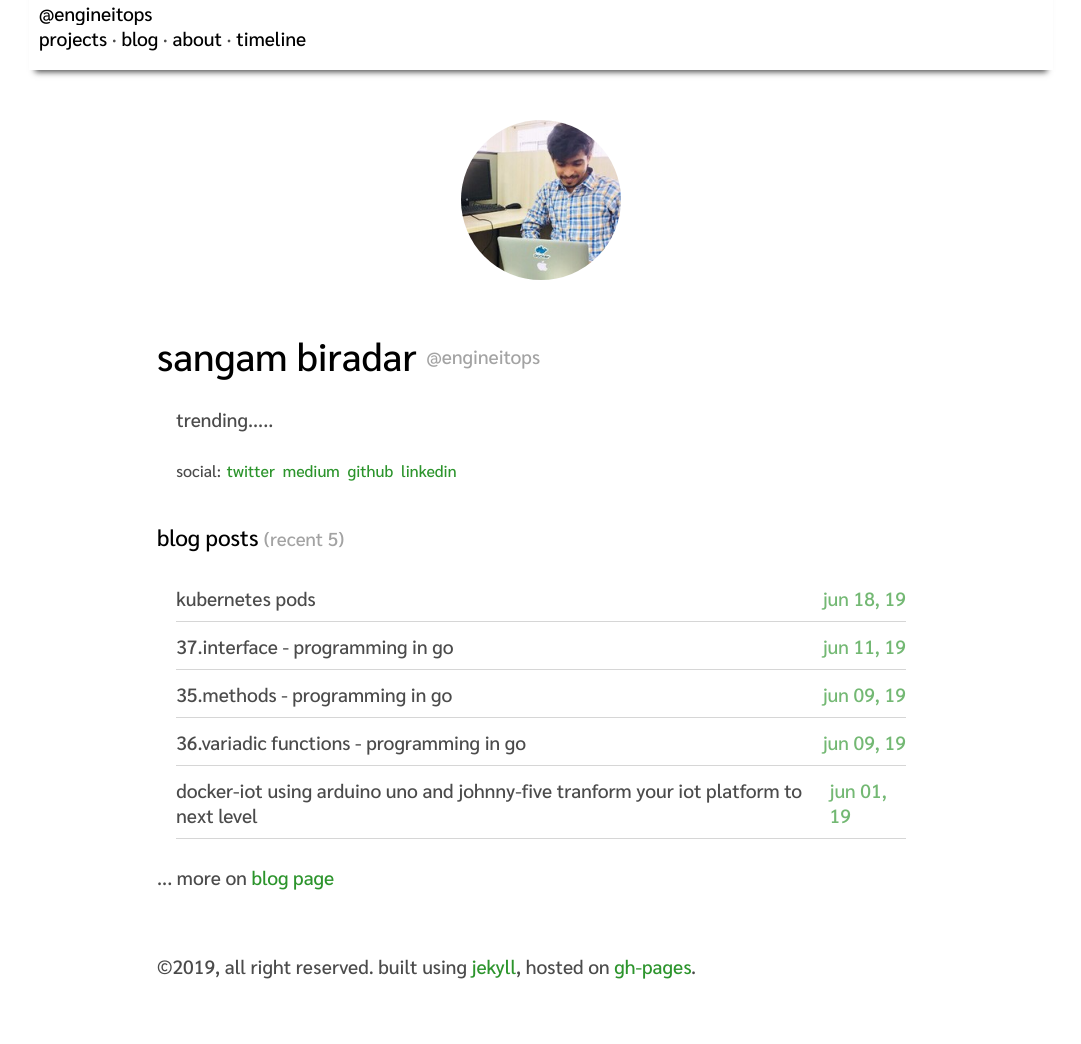
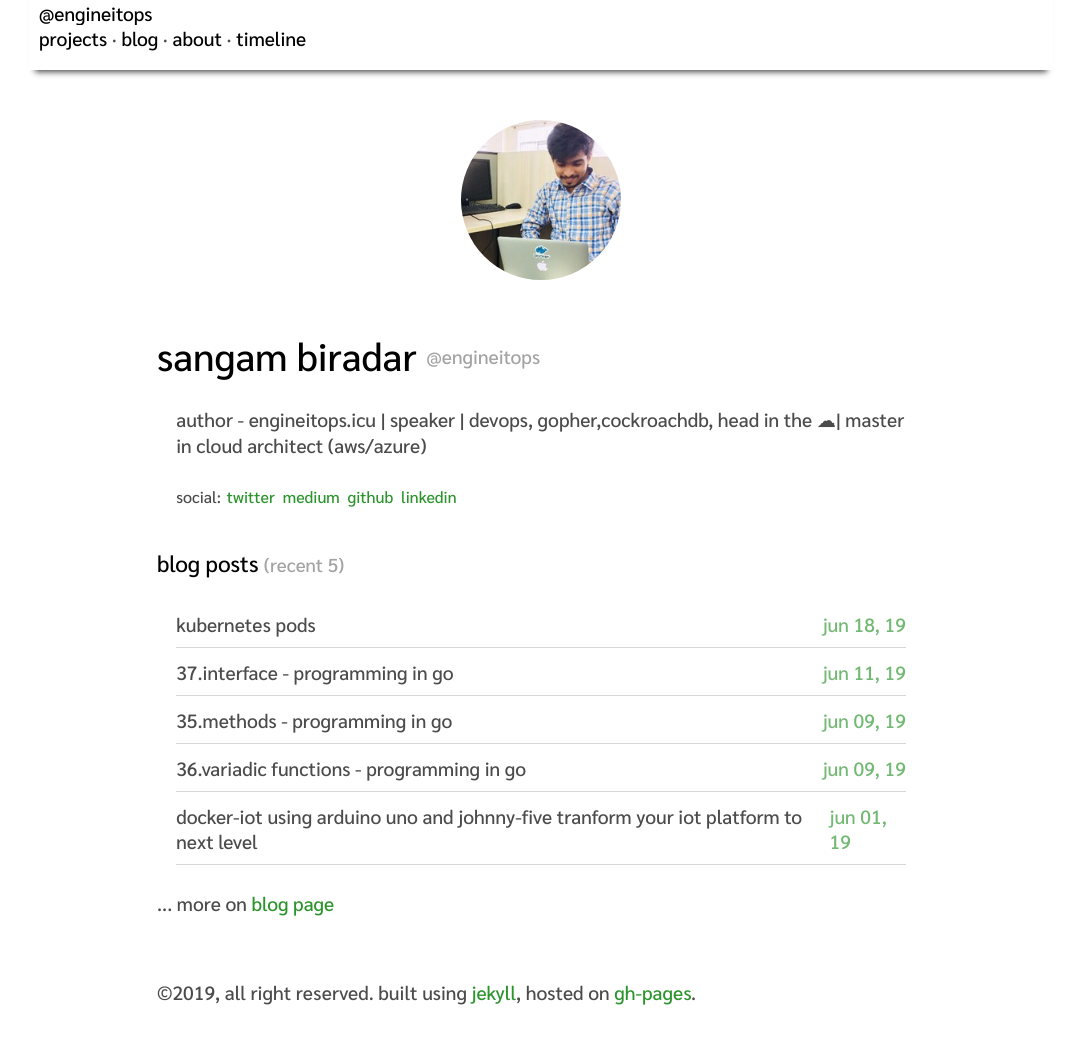
Before and after one commit to EngineITOps/EngineITOps.github.io, a Jekyll site: the page built from index.html, in a window 1280 px wide, cut to the strip 66-1134 px from the top of the page. Shown: the top 1044 px of the strip, without its empty margins (99-1180 px from the left). Built offline with Jekyll 4.4.1, drawn with Linux system fonts in a browser that asks for light colours; the list of posts is cut into pages by our own code.

Commit message:
Update _config.yml

```diff
--- a/_config.yml
+++ b/_config.yml
@@ -17,7 +17,7 @@ title: sangam biradar
 email: smbiradar14@gmail.com
 author: sangam biradar
 description: >- # this means to ignore newlines until "baseurl:"
-  Trending.....
+  Author - EngineITOps.icu | Speaker | DevOps, Gopher,CockroachDB, head in the ☁| master in cloud architect (aws/azure)
 baseurl:  # the subpath of your site, e.g. /blog
 url: "http://engineitops.icu" # the base hostname & protocol for your site, e.g. http://example.com
 twitter_username:
```
